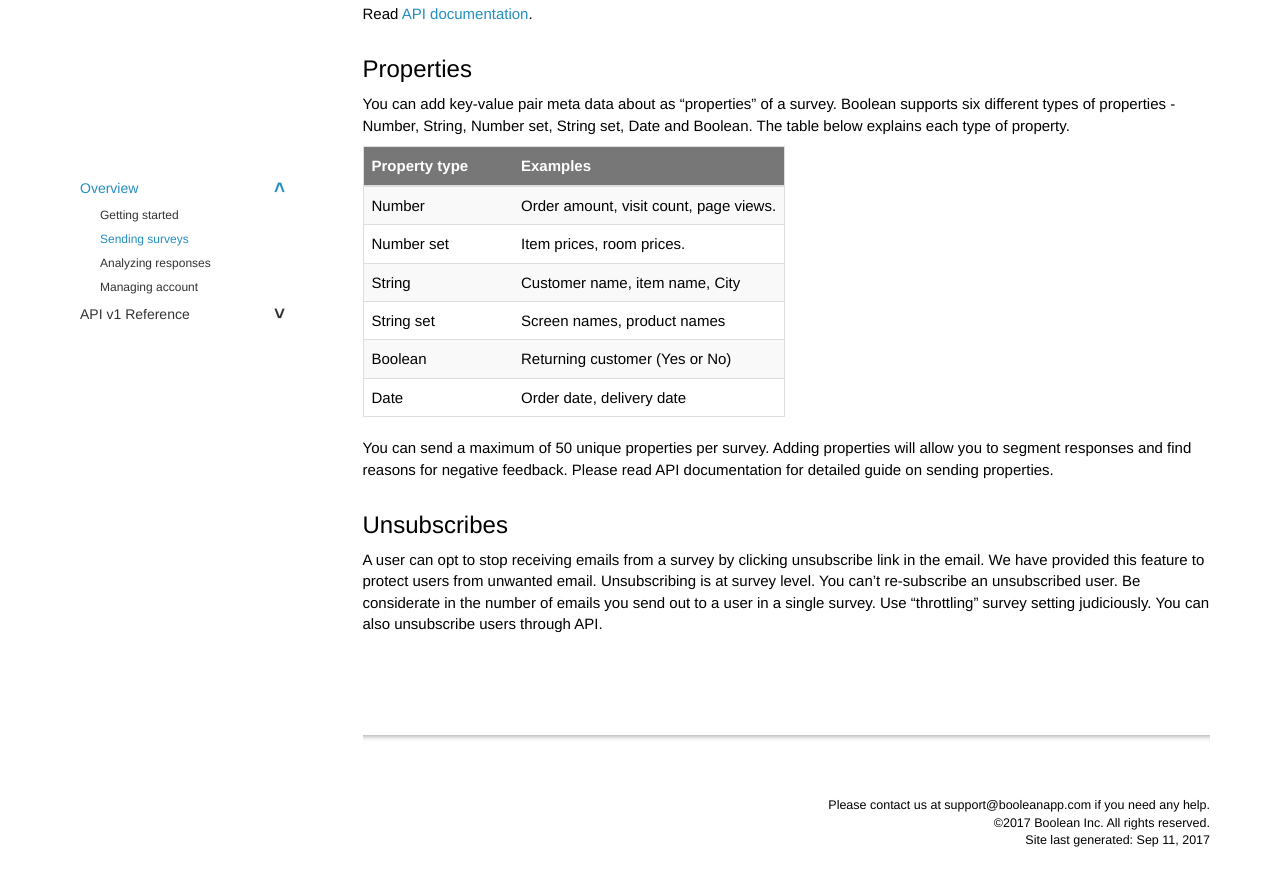
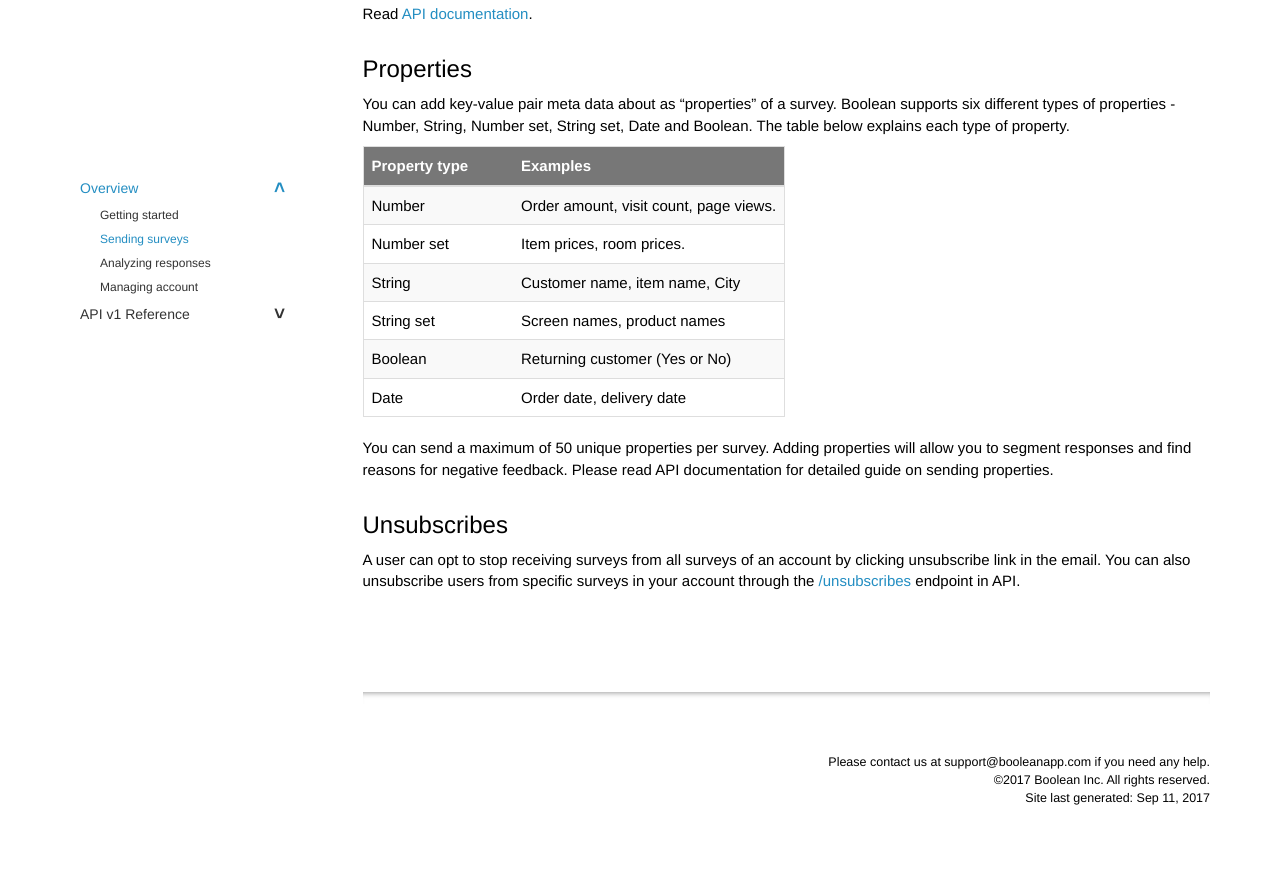
Before and after one commit to booleanapp/docs, a Jekyll site: the page built from pages/overview/send_surveys.md, in a window 1280 px wide and 900 px high, scrolled down 3003 px. Shown: the top 886 px of the window. Built offline with Jekyll 4.4.1, drawn with Linux system fonts in a browser that asks for light colours; after the commit the page ends 3860 px from its top, so only the background shows below that.

Commit message:
Updated unsubscribe text.

```diff
--- a/pages/overview/send_surveys.md
+++ b/pages/overview/send_surveys.md
@@ -111,4 +111,4 @@
 
 ## Unsubscribes
 
-A user can opt to stop receiving emails from a survey by clicking unsubscribe link in the email. We have provided this feature to protect users from unwanted email. Unsubscribing is at survey level. You can’t re-subscribe an unsubscribed user. Be considerate in the number of emails you send out to a user in a single survey. Use “throttling” survey setting judiciously. You can also unsubscribe users through API.
+A user can opt to stop receiving surveys from all surveys of an account by clicking unsubscribe link in the email. You can also unsubscribe users from specific surveys in your account through the [/unsubscribes](/docs/v1_unsubscribes.html) endpoint in API.
```
